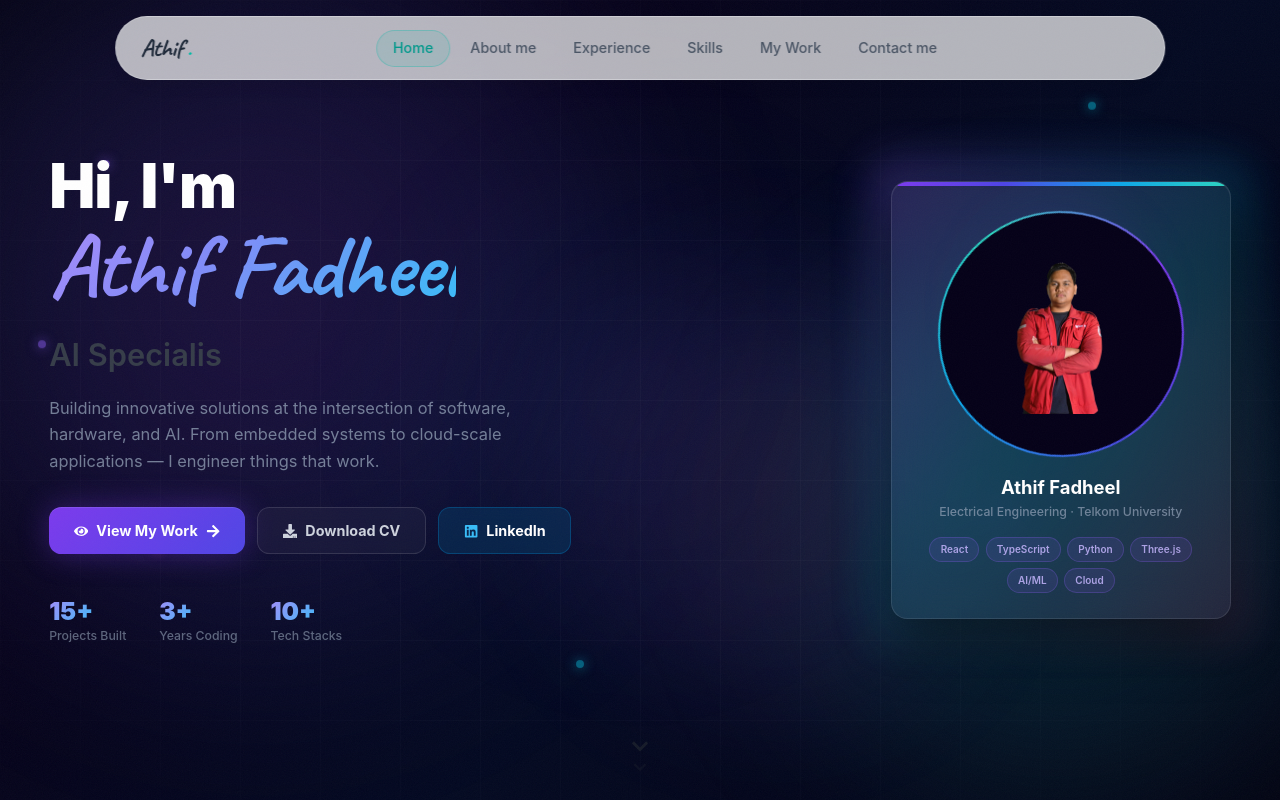
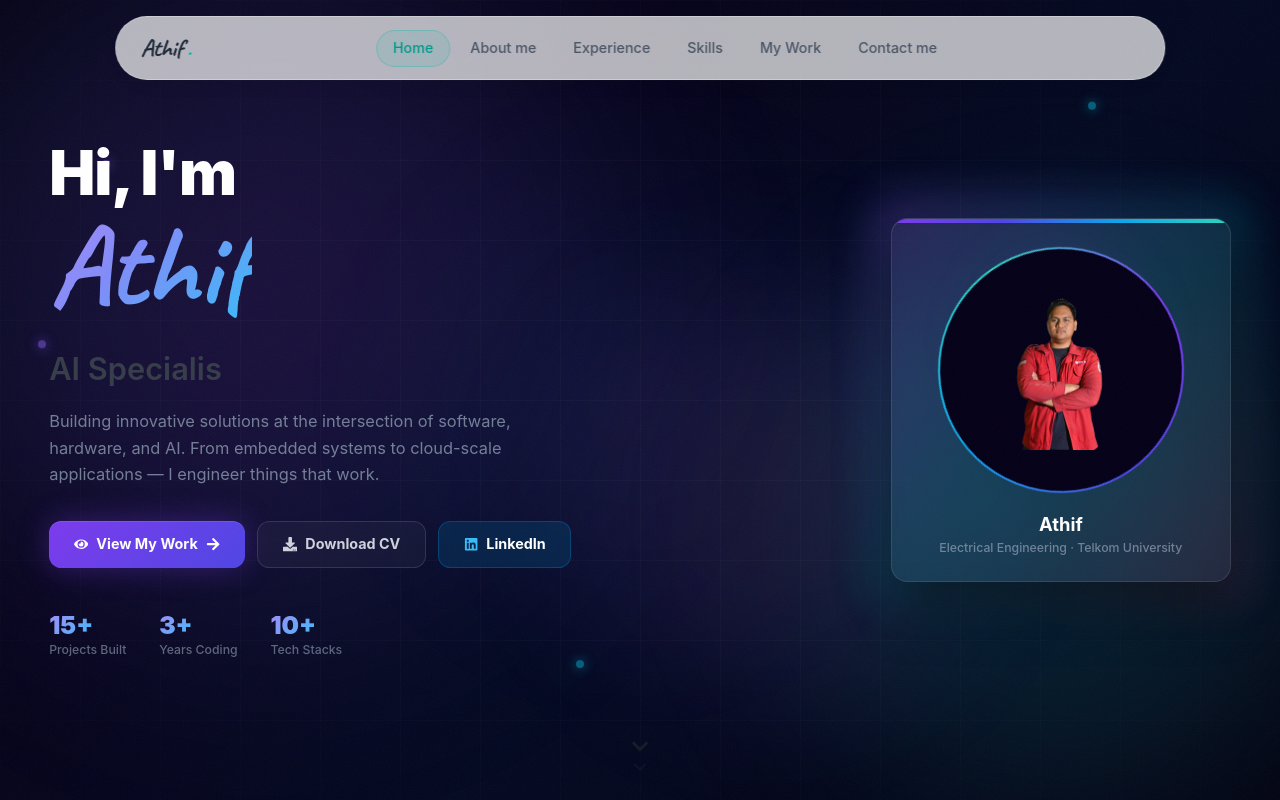
Before and after one commit to athifatharmn06/Portofolio, a React (Vite) app: page / in a window 1280 px wide. Shown: the top 800 px of the page. Built offline with nearby package versions, Linux system fonts and the light colour scheme.

Commit message:
fix: name to Athif only, bigger font, remove card tech chips (#11)

```diff
--- a/src/components/sections/HeroSection.tsx
+++ b/src/components/sections/HeroSection.tsx
@@ -242,7 +242,7 @@ export default function HeroSection() {
               <span
                 className="block font-handwriting"
                 style={{
-                  fontSize: 'clamp(3rem, 8vw, 5.5rem)',
+                  fontSize: 'clamp(3.5rem, 10vw, 7rem)',
                   lineHeight: 1.1,
                   background: 'linear-gradient(135deg, #a78bfa 0%, #818cf8 40%, #38bdf8 100%)',
                   WebkitBackgroundClip: 'text',
@@ -250,7 +250,7 @@ export default function HeroSection() {
                   backgroundClip: 'text',
                 }}
               >
-                Athif Fadheel
+                Athif
               </span>
             </h1>
           </motion.div>
@@ -431,27 +431,10 @@ export default function HeroSection() {
 
             {/* Card info */}
             <div className="px-6 pb-6 text-center">
-              <h2 className="text-lg font-bold text-white mb-0.5">Athif Fadheel</h2>
-              <p className="text-xs font-medium mb-4" style={{ color: 'rgba(148,163,184,0.7)' }}>
+              <h2 className="text-lg font-bold text-white mb-0.5">Athif</h2>
+              <p className="text-xs font-medium" style={{ color: 'rgba(148,163,184,0.7)' }}>
                 Electrical Engineering · Telkom University
               </p>
-
-              {/* Tech chips */}
-              <div className="flex flex-wrap justify-center gap-1.5">
-                {['React', 'TypeScript', 'Python', 'Three.js', 'AI/ML', 'Cloud'].map((tech) => (
-                  <span
-                    key={tech}
-                    className="text-[10px] font-semibold px-2.5 py-1 rounded-full"
-                    style={{
-                      background: 'rgba(139,92,246,0.12)',
-                      border: '1px solid rgba(139,92,246,0.25)',
-                      color: 'rgba(196,181,253,0.85)',
-                    }}
-                  >
-                    {tech}
-                  </span>
-                ))}
-              </div>
             </div>
           </div>
         </motion.div>
```
